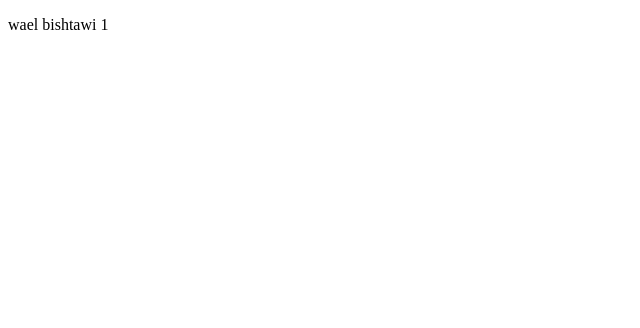
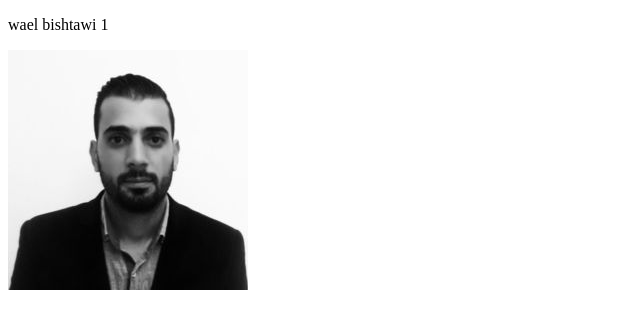
Before and after one commit to learn05/lecture0, a plain HTML site: page wael.html in a window 1280 px wide. Shown: the whole page, without its empty margins (0-640 px from the left). Drawn offline with Linux system fonts and the light colour scheme.

Commit message:
add image

```diff
--- a/wael.html
+++ b/wael.html
@@ -6,5 +6,6 @@
   </head>
   <body>
     <p>wael bishtawi 1</p>
+    <img src="wael0.jpg" />
   </body>
 </html>
```
Also changed, not shown: wael0.jpg (added).
